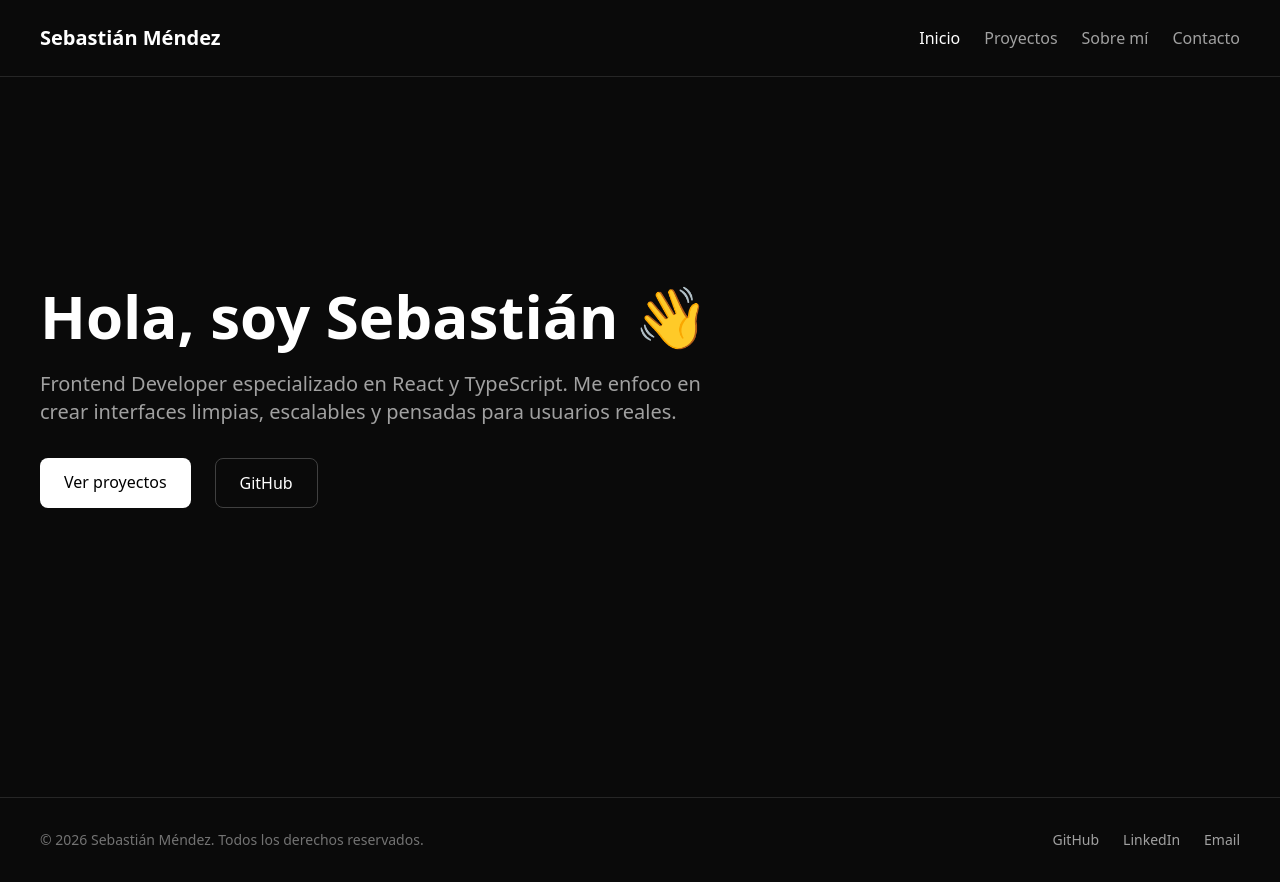
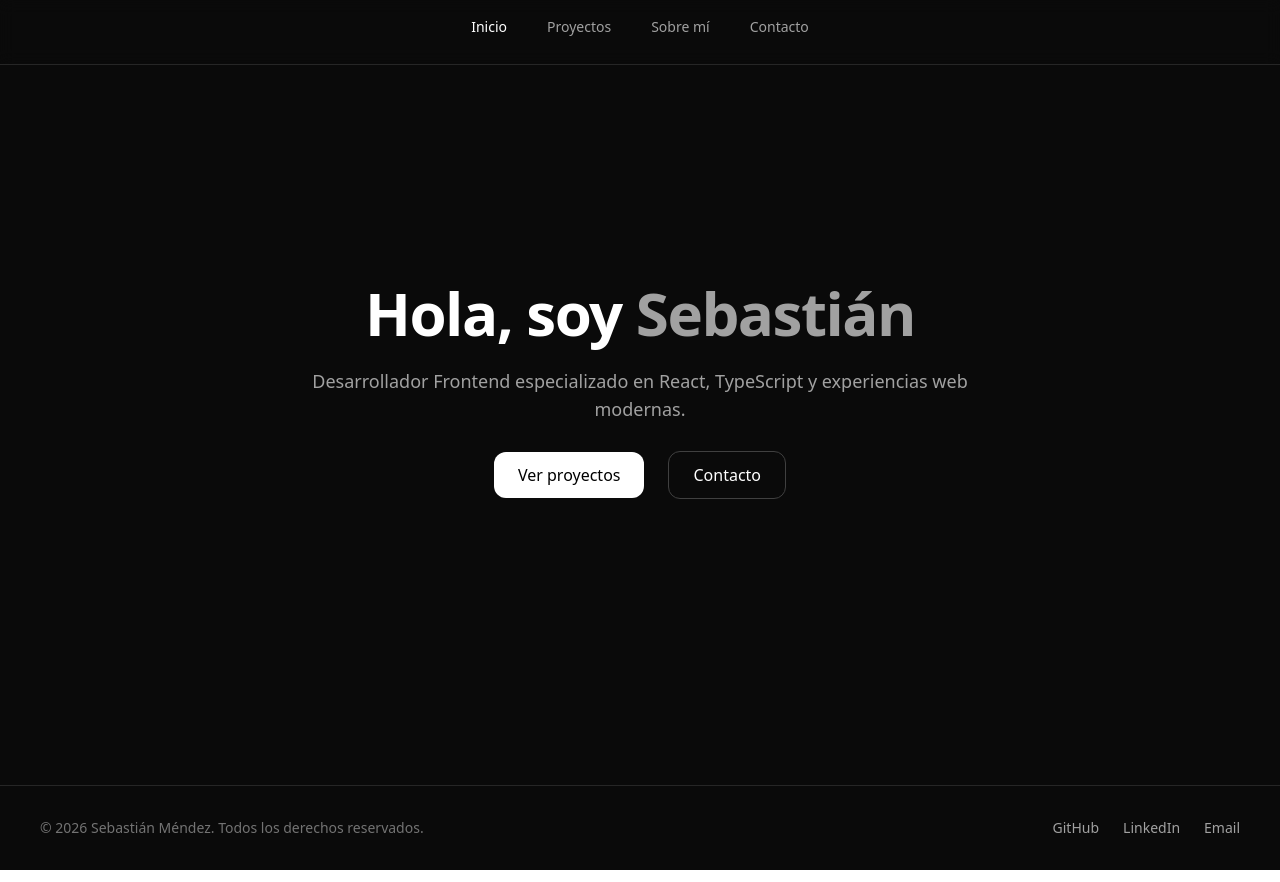
Before and after one commit to sebamndz/my-portafolio, a React (Vite) app: page / in a window 1280 px wide. Built offline with nearby package versions, Linux system fonts and the light colour scheme.

Commit message:
Proyectos Agregados

```diff
--- a/package.json
+++ b/package.json
@@ -11,6 +11,7 @@
   },
   "dependencies": {
     "@tailwindcss/vite": "^4.1.18",
+    "framer-motion": "^12.29.2",
     "react": "^19.2.0",
     "react-dom": "^19.2.0",
     "react-router-dom": "^7.13.0",
--- a/src/App.tsx
+++ b/src/App.tsx
@@ -1,11 +1,72 @@
-import { BrowserRouter, Routes, Route } from 'react-router-dom'
-import Navbar from './components/Navbar'
-import Footer from './components/Footer'
+import { BrowserRouter, Routes, Route, useLocation } from "react-router-dom"
+import { AnimatePresence, motion } from "framer-motion"
 
-import Home from './pages/Home'
-import Projects from './pages/Projects'
-import About from './pages/About'
-import Contact from './pages/Contact'
+import Navbar from "./components/Navbar"
+import Footer from "./components/Footer"
+
+import Home from "./pages/Home"
+import Projects from "./pages/Projects"
+import About from "./pages/About"
+import Contact from "./pages/Contact"
+
+// Wrapper para animar cada página
+function PageWrapper({ children }: { children: React.ReactNode }) {
+  return (
+    <motion.div
+      initial={{ opacity: 0, y: 20 }}
+      animate={{ opacity: 1, y: 0 }}
+      exit={{ opacity: 0, y: -20 }}
+      transition={{ duration: 0.4, ease: "easeOut" }}
+      className="flex-grow"
+    >
+      {children}
+    </motion.div>
+  )
+}
+
+// Rutas animadas
+function AnimatedRoutes() {
+  const location = useLocation()
+
+  return (
+    <AnimatePresence mode="wait">
+      <Routes location={location} key={location.pathname}>
+        <Route
+          path="/"
+          element={
+            <PageWrapper>
+              <Home />
+            </PageWrapper>
+          }
+        />
+        <Route
+          path="/proyectos"
+          element={
+            <PageWrapper>
+              <Projects />
+            </PageWrapper>
+          }
+        />
+        <Route
+          path="/sobre-mi"
+          element={
+            <PageWrapper>
+              <About />
+            </PageWrapper>
+          }
+        />
+        <Route
+          path="/contacto"
+          element={
+            <PageWrapper>
+              <Contact />
+            </PageWrapper>
+          }
+        />
+      </Routes>
+    </AnimatePresence>
+  )
+}
 
 function App() {
   return (
@@ -14,12 +75,7 @@ function App() {
         <Navbar />
 
         <main className="flex-grow">
-          <Routes>
-            <Route path="/" element={<Home />} />
-            <Route path="/proyectos" element={<Projects />} />
-            <Route path="/sobre-mi" element={<About />} />
-            <Route path="/contacto" element={<Contact />} />
-          </Routes>
+          <AnimatedRoutes />
         </main>
 
         <Footer />
--- /dev/null
+++ b/src/components/Hero.tsx
@@ -0,0 +1,72 @@
+import { motion } from "framer-motion"
+import { Link } from "react-router-dom"
+
+const container = {
+  hidden: {},
+  show: {
+    transition: {
+      staggerChildren: 0.15,
+    },
+  },
+}
+
+const item = {
+  hidden: { opacity: 0, y: 24 },
+  show: {
+    opacity: 1,
+    y: 0,
+    transition: { duration: 0.6, ease: "easeOut" },
+  },
+}
+
+export default function Hero() {
+  return (
+    <section className="min-h-[80vh] flex items-center justify-center">
+      <motion.div
+        variants={container}
+        initial="hidden"
+        animate="show"
+        className="max-w-3xl text-center px-4"
+      >
+        <motion.h1
+          variants={item}
+          className="text-4xl md:text-6xl font-bold tracking-tight"
+        >
+          Hola, soy{" "}
+          <span className="text-neutral-400">Sebastián</span>
+        </motion.h1>
+
+        <motion.p
+          variants={item}
+          className="mt-6 text-lg text-neutral-400"
+        >
+          Desarrollador Frontend especializado en React, TypeScript y
+          experiencias web modernas.
+        </motion.p>
+
+        <motion.div
+          variants={item}
+          className="mt-10 flex justify-center gap-6"
+        >
+          <motion.div whileHover={{ scale: 1.05 }} whileTap={{ scale: 0.97 }}>
+            <Link
+              to="/proyectos"
+              className="px-6 py-3 rounded-xl bg-white text-black font-medium"
+            >
+              Ver proyectos
+            </Link>
+          </motion.div>
+
+          <motion.div whileHover={{ scale: 1.05 }} whileTap={{ scale: 0.97 }}>
+            <Link
+              to="/contacto"
+              className="px-6 py-3 rounded-xl border border-neutral-700 text-white"
+            >
+              Contacto
+            </Link>
+          </motion.div>
+        </motion.div>
+      </motion.div>
+    </section>
+  )
+}
--- a/src/components/Navbar.tsx
+++ b/src/components/Navbar.tsx
@@ -1,39 +1,58 @@
-import { NavLink } from 'react-router-dom'
+import { NavLink } from "react-router-dom"
+import { motion } from "framer-motion"
 
-function Navbar() {
+const links = [
+  { to: "/", label: "Inicio" },
+  { to: "/proyectos", label: "Proyectos" },
+  { to: "/sobre-mi", label: "Sobre mí" },
+  { to: "/contacto", label: "Contacto" },
+]
+
+export default function Navbar() {
   return (
-    <nav className="flex items-center justify-between px-10 py-6 border-b border-neutral-800">
-      <span className="font-bold text-xl">
-        Sebastián Méndez
-      </span>
-
-      <div className="flex gap-6 text-neutral-400">
-        <NavLink to="/" className={({ isActive }) =>
-          isActive ? 'text-white' : 'hover:text-white'
-        }>
-          Inicio
-        </NavLink>
-
-        <NavLink to="/proyectos" className={({ isActive }) =>
-          isActive ? 'text-white' : 'hover:text-white'
-        }>
-          Proyectos
-        </NavLink>
-
-        <NavLink to="/sobre-mi" className={({ isActive }) =>
-          isActive ? 'text-white' : 'hover:text-white'
-        }>
-          Sobre mí
-        </NavLink>
-
-        <NavLink to="/contacto" className={({ isActive }) =>
-          isActive ? 'text-white' : 'hover:text-white'
-        }>
-          Contacto
-        </NavLink>
+    <nav className="sticky top-0 z-50 bg-neutral-950/80 backdrop-blur border-b border-neutral-800">
+      <div className="max-w-6xl mx-auto px-4 h-16 flex items-center justify-center">
+        <ul className="flex gap-10">
+          {links.map((link) => (
+            <NavItem key={link.to} to={link.to}>
+              {link.label}
+            </NavItem>
+          ))}
+        </ul>
       </div>
     </nav>
   )
 }
 
-export default Navbar
+function NavItem({
+  to,
+  children,
+}: {
+  to: string
+  children: React.ReactNode
+}) {
+  return (
+    <NavLink to={to} className="relative">
+      {({ isActive }) => (
+        <div className="relative flex flex-col items-center">
+          <span
+            className={`text-sm font-medium transition-colors ${
+              isActive ? "text-white" : "text-neutral-400 hover:text-white"
+            }`}
+          >
+            {children}
+          </span>
+
+          {/* underline */}
+          <motion.span
+            layoutId="navbar-underline"
+            className="mt-2 h-[2px] w-full rounded-full bg-white"
+            initial={false}
+            animate={{ opacity: isActive ? 1 : 0 }}
+            transition={{ duration: 0.25 }}
+          />
+        </div>
+      )}
+    </NavLink>
+  )
+}
--- a/src/components/ProjectCard.tsx
+++ b/src/components/ProjectCard.tsx
@@ -1,55 +1,48 @@
-import type { Project } from '../data/projects'
+import { motion } from "framer-motion"
+import type { Project } from "../data/projects"
 
-
-
-interface Props {
+type Props = {
   project: Project
 }
 
-function ProjectCard({ project }: Props) {
+export default function ProjectCard({ project }: Props) {
   return (
-    <article className="group border border-neutral-800 rounded-2xl p-6 hover:border-white transition">
-  <h3 className="text-2xl font-semibold mb-3">
-    {project.title}
-  </h3>
+    <motion.article
+      whileHover={{ scale: 1.03 }}
+      whileTap={{ scale: 0.98 }}
+      initial={{ opacity: 0, y: 30 }}
+      whileInView={{ opacity: 1, y: 0 }}
+      viewport={{ once: true }}
+      transition={{ duration: 0.4 }}
+      className="bg-zinc-900 rounded-2xl p-6 shadow-lg"
+    >
+      <h3 className="text-xl font-semibold">{project.title}</h3>
+      <p className="text-zinc-400 mt-2">{project.description}</p>
 
-  <p className="text-neutral-400 mb-6 leading-relaxed">
-    {project.description}
-  </p>
-
-  <ul className="flex flex-wrap gap-2 mb-6">
-    {project.technologies.map((tech) => (
-      <li
-        key={tech}
-        className="text-xs px-3 py-1 border border-neutral-700 rounded-full text-neutral-300"
-      >
-        {tech}
-      </li>
-    ))}
-  </ul>
-
-  <div className="flex gap-6 text-sm">
-    <a
+       {project.githubUrl && (
+    <motion.a
+      whileHover={{ x: 4 }}
+      transition={{ type: "spring", stiffness: 300 }}
       href={project.githubUrl}
       target="_blank"
-      className="underline underline-offset-4 hover:text-white"
+      className="inline-block mt-4 text-sm text-indigo-400 hover:underline"
     >
       Código
-    </a>
+    </motion.a>
+  )}
+<br />
+  {project.liveUrl && (
+    <motion.a
+      whileHover={{ x: 4 }}
+      transition={{ type: "spring", stiffness: 300 }}
+      href={project.liveUrl}
+      target="_blank"
+      className="inline-block mt-4 text-sm text-indigo-400 hover:underline"
+    >
+      Ver Sitio Web
+    </motion.a>
+  )}
 
-    {project.liveUrl && (
-      <a
-        href={project.liveUrl}
-        target="_blank"
-        className="underline underline-offset-4 hover:text-white"
-      >
-        Demo
-      </a>
-    )}
-  </div>
-</article>
-
+    </motion.article>
   )
 }
-
-export default ProjectCard
--- a/src/data/projects.ts
+++ b/src/data/projects.ts
@@ -13,6 +13,15 @@ export const projects: Project[] = [
     title: 'NOIR AURA',
     description: 'Tienda digital headless con WordPress, GraphQL y frontend en JavaScript.',
     technologies: ['WordPress', 'GraphQL', 'JavaScript', 'Bootstrap'],
-    githubUrl: 'https://github.com/tu-usuario/noir-aura',
+    githubUrl: 'https://github.com/sebamndz/noir-aura',
   },
+  {
+    id: 2,
+    title: 'NOX Web',
+    description: 'Sitio web corporativo para una empresa de tecnología, desarrollado con React y Tailwind CSS.',
+    technologies: ['React', 'Tailwind CSS', 'Vite'],
+    githubUrl: 'https://github.com/sebamndz/nox-web',
+    liveUrl: 'https://nox-web.vercel.app/',
+  },
+
 ]
--- a/src/pages/Home.tsx
+++ b/src/pages/Home.tsx
@@ -1,35 +1,9 @@
-import { Link } from 'react-router-dom'
+import Hero from "../components/Hero"
 
-function Home() {
+export default function Home() {
   return (
-    <section className="min-h-[80vh] flex flex-col justify-center px-10">
-      <h1 className="text-5xl md:text-6xl font-bold mb-6">
-        Hola, soy Sebastián 👋
-      </h1>
-
-      <p className="text-xl text-neutral-400 max-w-2xl mb-8">
-        Frontend Developer especializado en React y TypeScript.
-        Me enfoco en crear interfaces limpias, escalables y pensadas para usuarios reales.
-      </p>
-
-      <div className="flex gap-6">
-        <Link
-          to="/proyectos"
-          className="px-6 py-3 bg-white text-black font-medium rounded-lg hover:bg-neutral-200 transition"
-        >
-          Ver proyectos
-        </Link>
-
-        <a
-          href="https://github.com/tu-usuario"
-          target="_blank"
-          className="px-6 py-3 border border-neutral-700 rounded-lg hover:border-white transition"
-        >
-          GitHub
-        </a>
-      </div>
-    </section>
+    <>
+      <Hero />
+    </>
   )
 }
-
-export default Home
```
Also changed, not shown: 1 other file (tests, documents, lock files or other folders).
